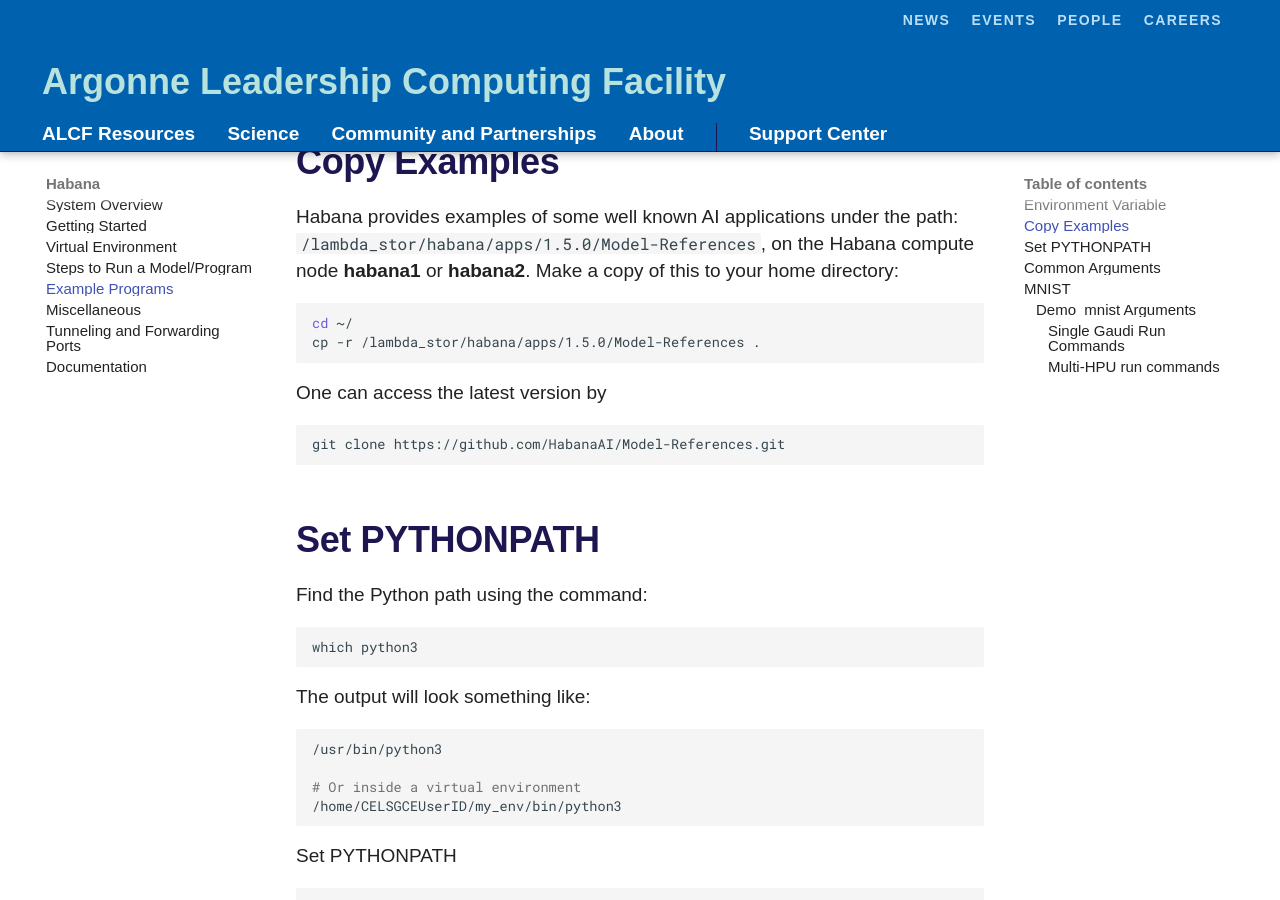
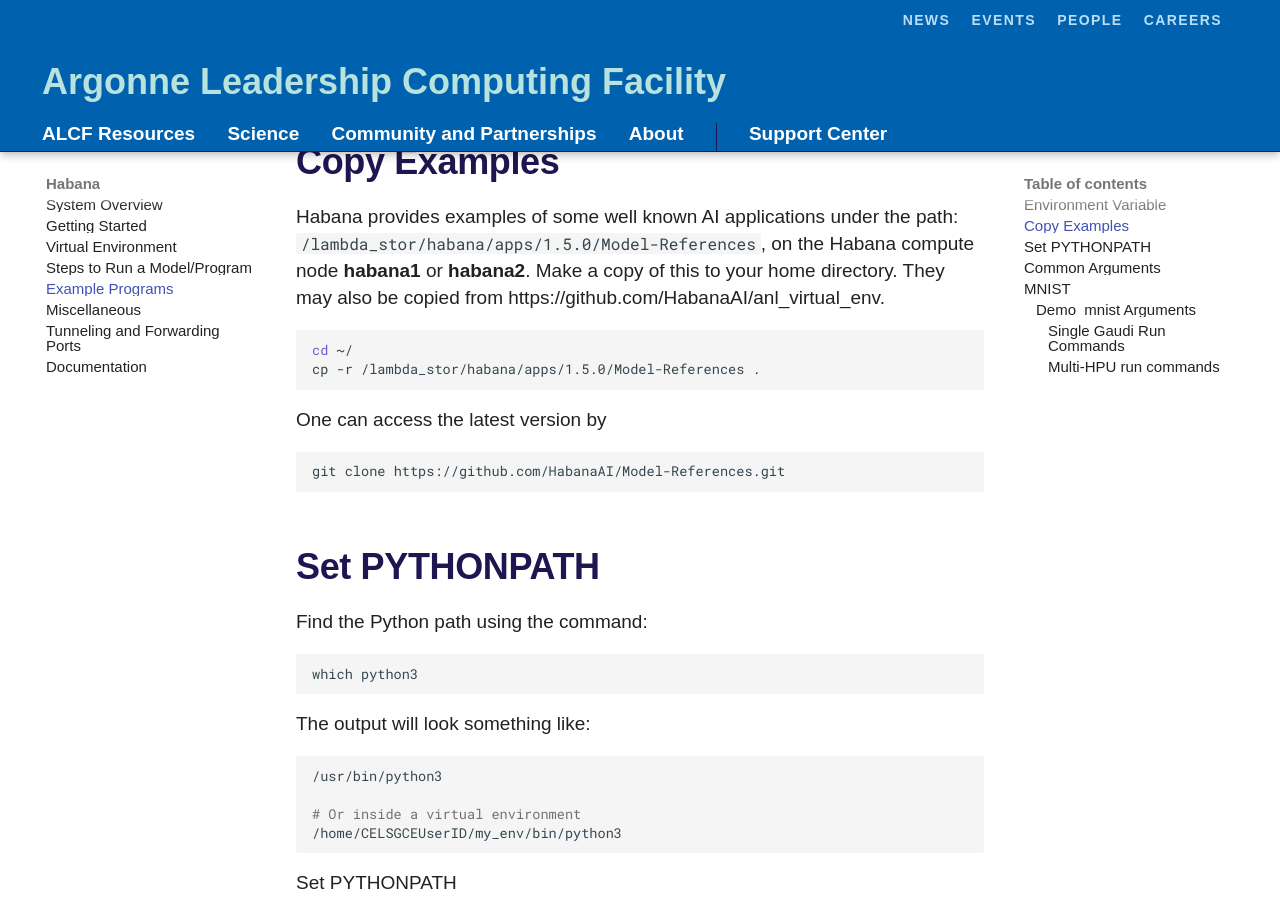
Before and after one commit to argonne-lcf/ai-testbed-userdocs, an MkDocs documentation site: the page built from docs/habana/Example-Programs.md, in a window 1280 px wide and 900 px high, scrolled down 484 px. Built offline with MkDocs 1.6.1 and Material for MkDocs 9.7.7, drawn with Linux system fonts in a browser that asks for light colours; some web fonts are replaced; comment, search, counter and statistics services are not loaded.

Commit message:
Added our private Habana repo.

````diff
--- a/docs/habana/Example-Programs.md
+++ b/docs/habana/Example-Programs.md
@@ -12,7 +12,7 @@
 
 ## Copy Examples
 
-Habana provides examples of some well known AI applications under the path: `/lambda_stor/habana/apps/1.5.0/Model-References`, on the Habana compute node **habana1** or  **habana2**. Make a copy of this to your home directory:
+Habana provides examples of some well known AI applications under the path: `/lambda_stor/habana/apps/1.5.0/Model-References`, on the Habana compute node **habana1** or  **habana2**. Make a copy of this to your home directory.  They may also be copied from https://github.com/HabanaAI/anl_virtual_env.
 
 ```bash
 cd ~/
````
